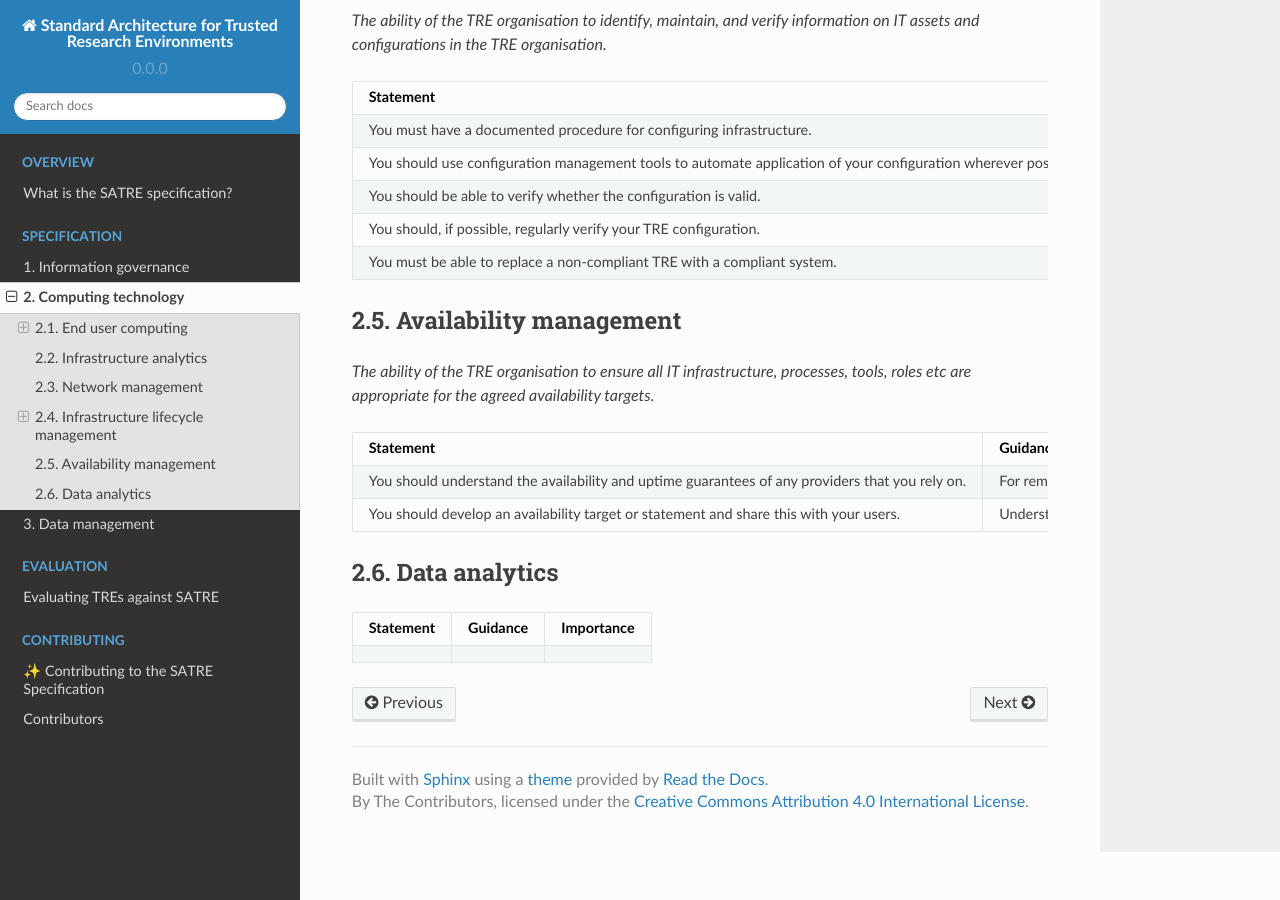
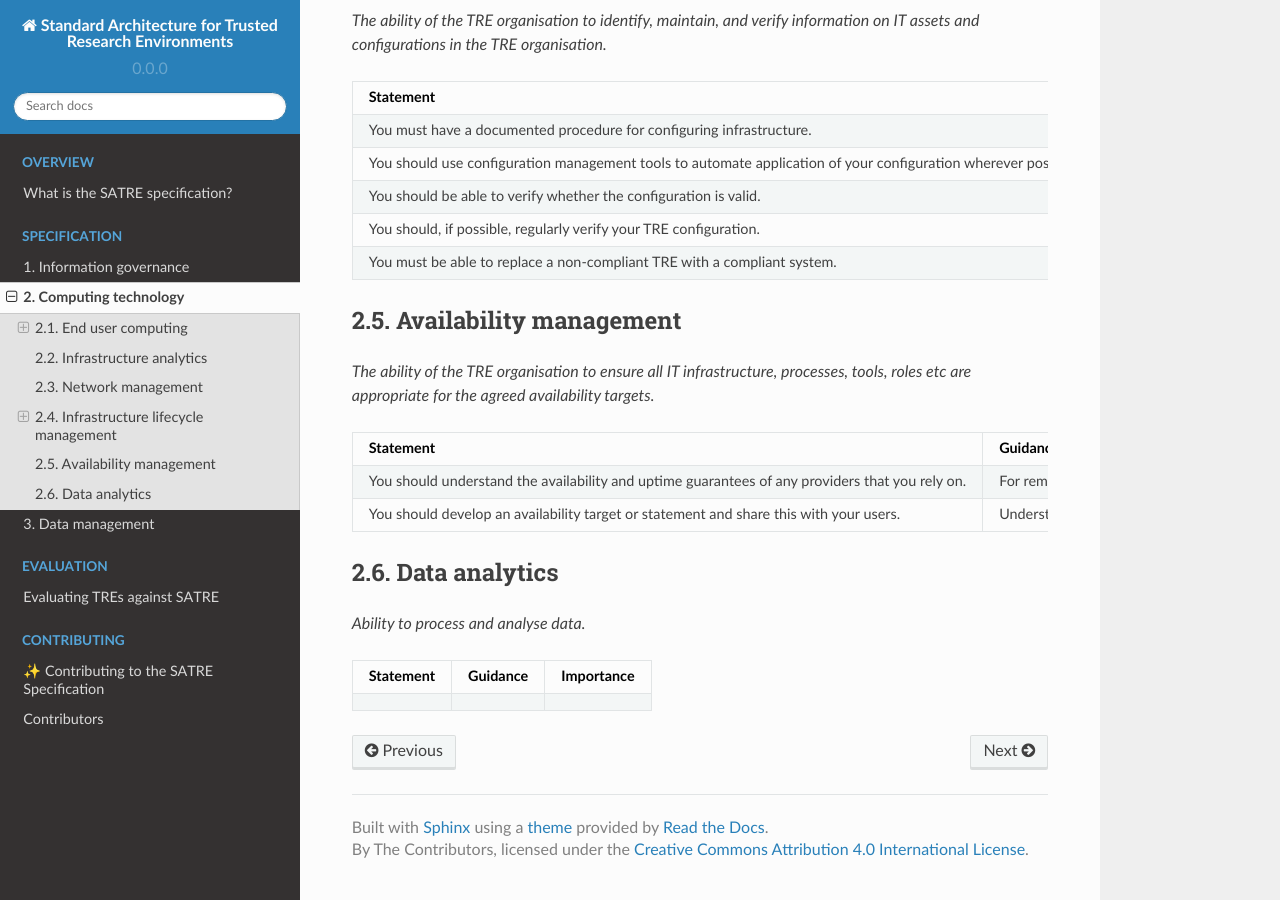
Before and after one commit to sa-tre/satre-specification, a Sphinx documentation site: the page built from docs/source/pillars/computing_technology.md, in a window 1280 px wide and 900 px high, scrolled down 3271 px. Built offline with Sphinx 7.4.7 and the Read the Docs theme 2.0.0, drawn with Linux system fonts in a browser that asks for light colours.

Commit message:
add data analytics desc

````diff
--- a/docs/source/pillars/computing_technology.md
+++ b/docs/source/pillars/computing_technology.md
@@ -280,6 +280,8 @@ _The ability of the TRE organisation to ensure all IT infrastructure, processes,
 
 ## Data analytics
 
+_Ability to process and analyse data._
+
 ```{list-table}
 :header-rows: 1
 :name: tab-data-analytics
````
